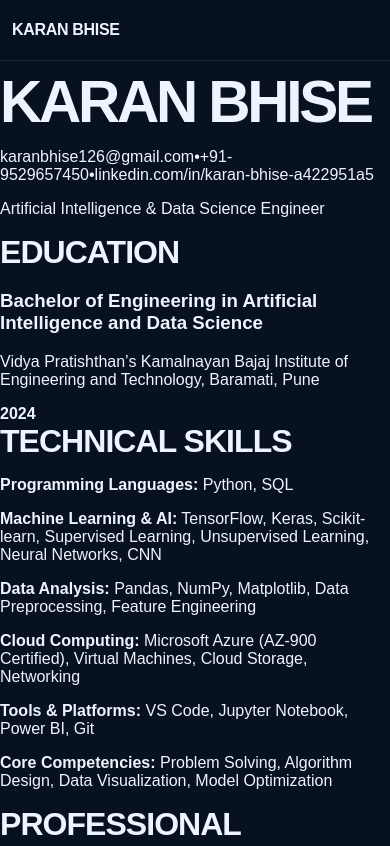
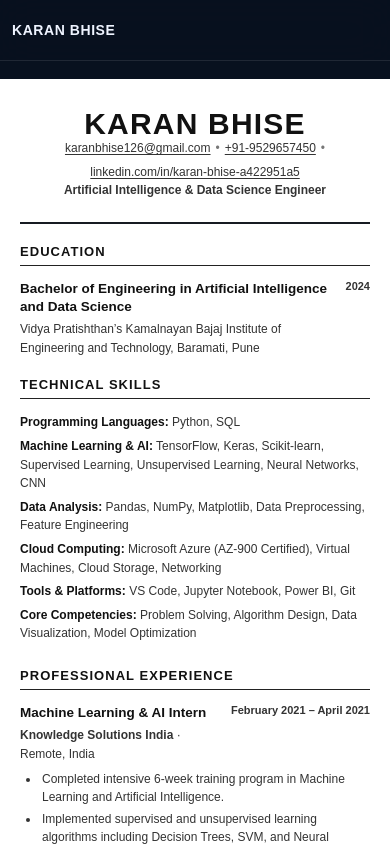
Before and after one commit to Karanaldo-07/karan-interview-prep, a Next.js app: page / in a window 390 px wide. Shown: the top 846 px of the page. Built offline with nearby package versions, Linux system fonts and the light colour scheme.

Commit message:
style: add professional resume-first homepage layout

```diff
--- a/app/globals.css
+++ b/app/globals.css
@@ -16,22 +16,43 @@ button, input, select, textarea { font: inherit; }
 }
 
 .container { width: min(1120px, calc(100% - 32px)); margin: auto; }
-.nav { position: sticky; top: 0; z-index: 20; backdrop-filter: blur(18px); background: rgba(8,17,31,.78); border-bottom: 1px solid var(--line); }
+.nav { position: sticky; top: 0; z-index: 20; backdrop-filter: blur(18px); background: rgba(8,17,31,.88); border-bottom: 1px solid var(--line); }
 .nav-inner { min-height: 68px; display: flex; align-items: center; justify-content: space-between; gap: 20px; }
-.brand { font-weight: 800; letter-spacing: -.02em; }
-.brand span { color: var(--accent); }
+.brand { font-weight: 900; letter-spacing: .04em; font-size: 14px; }
 .nav-links { display: flex; gap: 16px; color: var(--muted); font-size: 13px; overflow-x: auto; white-space: nowrap; }
 .nav-links a:hover { color: var(--text); }
 
-.hero { padding: 88px 0 64px; }
-.eyebrow { color: var(--accent); font-size: 13px; font-weight: 800; text-transform: uppercase; letter-spacing: .14em; }
-h1 { margin: 12px 0 18px; max-width: 850px; font-size: clamp(42px, 7vw, 78px); line-height: .98; letter-spacing: -.055em; }
-.gradient { background: linear-gradient(90deg, var(--accent), var(--accent-2)); -webkit-background-clip: text; color: transparent; }
-.hero p { max-width: 720px; color: var(--muted); font-size: 18px; line-height: 1.7; }
-.actions { display: flex; flex-wrap: wrap; gap: 12px; margin-top: 28px; }
+/* Resume-first homepage */
+.resume-shell { padding: 44px 0 64px; }
+.resume-paper { width: min(980px, 100%); margin: 0 auto; background: #fff; color: #161b22; border-radius: 8px; padding: 54px 62px; box-shadow: 0 24px 80px rgba(0,0,0,.35); }
+.resume-header { text-align: center; padding-bottom: 22px; border-bottom: 2px solid #161b22; }
+.resume-header h1 { margin: 0; font-size: clamp(30px, 5vw, 46px); line-height: 1; letter-spacing: .04em; color: #111; }
+.resume-contact { display: flex; flex-wrap: wrap; justify-content: center; gap: 8px; margin: 14px 0 0; font-size: 13px; color: #333; }
+.resume-contact a { text-decoration: underline; text-underline-offset: 2px; }
+.resume-contact span { color: #777; }
+.resume-title { margin: 12px 0 0; font-size: 14px; font-weight: 700; color: #444; }
+.resume-section { padding-top: 24px; }
+.resume-section > h2 { margin: 0 0 14px; padding-bottom: 6px; border-bottom: 1.5px solid #222; font-size: 15px; letter-spacing: .08em; color: #111; }
+.resume-row { display: flex; justify-content: space-between; align-items: flex-start; gap: 28px; }
+.resume-row > strong { flex: 0 0 auto; white-space: nowrap; font-size: 13px; color: #333; }
+.resume-paper h3 { margin: 0 0 4px; font-size: 15px; line-height: 1.35; color: #111; }
+.resume-paper p { margin: 0; line-height: 1.55; font-size: 13.5px; color: #333; }
+.resume-company { font-weight: 700; }
+.resume-company span { font-weight: 400; }
+.resume-skills p { margin: 5px 0; }
+.resume-skills strong { color: #111; }
+.resume-entry { margin-top: 17px; }
+.resume-entry:first-of-type { margin-top: 0; }
+.resume-entry ul, .resume-list { margin: 7px 0 0; padding-left: 20px; }
+.resume-entry li, .resume-list li { margin: 4px 0; padding-left: 2px; font-size: 13.5px; line-height: 1.5; color: #333; }
+.resume-actions { display: flex; justify-content: center; flex-wrap: wrap; gap: 10px; margin-top: 34px; padding-top: 22px; border-top: 1px solid #ddd; }
+.resume-actions .btn { border-color: #222; background: #fff; color: #111; }
+.resume-actions .btn.primary { background: #111; color: #fff; border-color: #111; }
+
 .btn { display: inline-flex; align-items: center; justify-content: center; padding: 12px 17px; border-radius: 12px; border: 1px solid var(--line); background: var(--panel); color: var(--text); cursor: pointer; }
 .btn.primary { background: var(--text); color: var(--bg); border-color: var(--text); font-weight: 700; }
 
+/* Existing interview/editor styles */
 .section { padding: 60px 0; border-top: 1px solid var(--line); }
 .section-head { display: flex; justify-content: space-between; align-items: end; gap: 20px; margin-bottom: 24px; }
 h2 { margin: 0; font-size: 32px; letter-spacing: -.03em; }
@@ -44,15 +65,12 @@ h2 { margin: 0; font-size: 32px; letter-spacing: -.03em; }
 .meta { color: var(--accent); font-size: 13px; font-weight: 700; margin-bottom: 10px; }
 .tags { display: flex; flex-wrap: wrap; gap: 8px; margin-top: 16px; }
 .tag { border: 1px solid var(--line); border-radius: 999px; padding: 6px 10px; color: #cbd8eb; font-size: 12px; background: rgba(255,255,255,.03); }
-
 .skill-grid { display: grid; grid-template-columns: repeat(3,1fr); gap: 14px; }
 .skill { padding: 16px; border: 1px solid var(--line); border-radius: 14px; background: var(--panel); }
 .skill strong { display: block; margin-bottom: 7px; }
 .skill span { color: var(--muted); font-size: 14px; line-height: 1.6; }
-
 .prep-card { display: flex; align-items: center; justify-content: space-between; gap: 24px; }
 .prep-card p { margin-bottom: 0; }
-
 .interview-hero { padding-bottom: 48px; }
 .stats { display: grid; grid-template-columns: repeat(3, 160px); gap: 12px; margin-top: 32px; }
 .stat { padding: 16px; border: 1px solid var(--line); border-radius: 14px; background: rgba(255,255,255,.03); }
@@ -80,8 +98,6 @@ h2 { margin: 0; font-size: 32px; letter-spacing: -.03em; }
 .question-actions { display: flex; gap: 10px; flex-wrap: wrap; margin-top: 18px; }
 .question-actions select { min-width: 145px; padding: 11px 12px; border: 1px solid var(--line); border-radius: 12px; background: var(--panel); color: var(--text); }
 .empty { text-align: center; color: var(--muted); }
-
-/* Resume/profile editor */
 .admin-hero { padding-bottom: 44px; }
 .save-message { color: var(--accent) !important; font-size: 14px !important; margin-top: 18px; }
 .form-grid { display: grid; grid-template-columns: repeat(2, minmax(0,1fr)); gap: 16px; }
@@ -96,18 +112,26 @@ h2 { margin: 0; font-size: 32px; letter-spacing: -.03em; }
 .editor-card-head { display: flex; align-items: center; justify-content: space-between; gap: 12px; margin-bottom: 18px; }
 .danger { border: 1px solid rgba(248,113,113,.35); color: #fecaca; background: rgba(127,29,29,.2); border-radius: 9px; padding: 8px 11px; cursor: pointer; }
 .danger:hover { background: rgba(127,29,29,.4); }
-
 .footer { padding: 40px 0 60px; color: var(--muted); font-size: 14px; }
 
 @media (max-width: 760px) {
   .container { width: min(100% - 24px, 1120px); }
   .nav-inner { min-height: 60px; }
   .nav-links { display: none; }
-  .hero { padding: 64px 0 48px; }
+  .resume-shell { padding: 18px 0 40px; }
+  .resume-paper { border-radius: 0; padding: 30px 20px; box-shadow: none; }
+  .resume-header h1 { font-size: 30px; }
+  .resume-contact { font-size: 11px; gap: 5px; }
+  .resume-title { font-size: 12px; }
+  .resume-row { gap: 12px; }
+  .resume-row > strong { font-size: 11px; white-space: normal; text-align: right; }
+  .resume-paper h3 { font-size: 13.5px; }
+  .resume-paper p, .resume-entry li, .resume-list li { font-size: 12px; }
+  .resume-section { padding-top: 20px; }
+  .resume-section > h2 { font-size: 13px; }
   .grid, .skill-grid, .form-grid { grid-template-columns: 1fr; }
   .form-grid label.wide { grid-column: auto; }
   .section { padding: 44px 0; }
-  h1 { font-size: clamp(42px, 15vw, 64px); }
   .stats { grid-template-columns: repeat(3, minmax(0,1fr)); }
   .stat { padding: 12px; }
   .prep-card { align-items: flex-start; flex-direction: column; }
```
